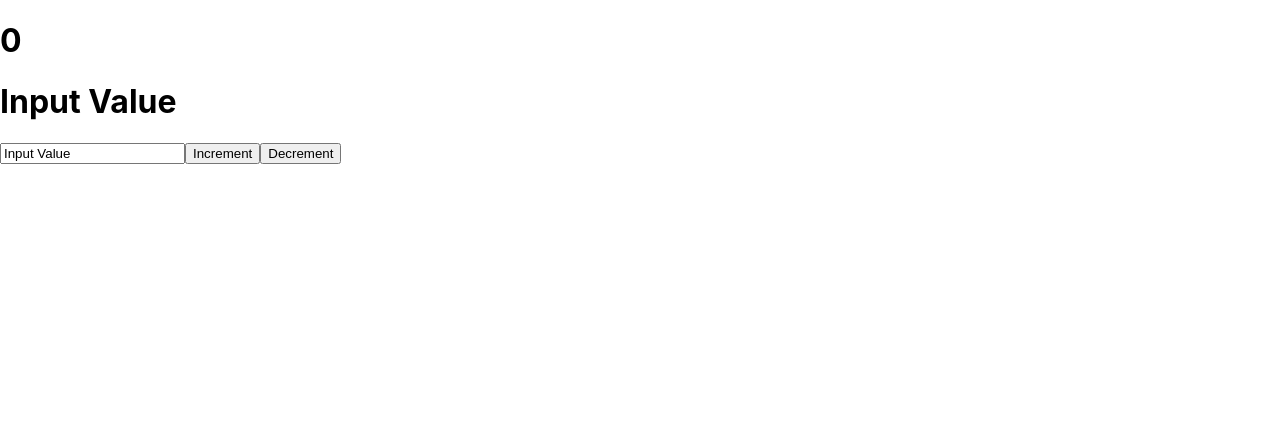
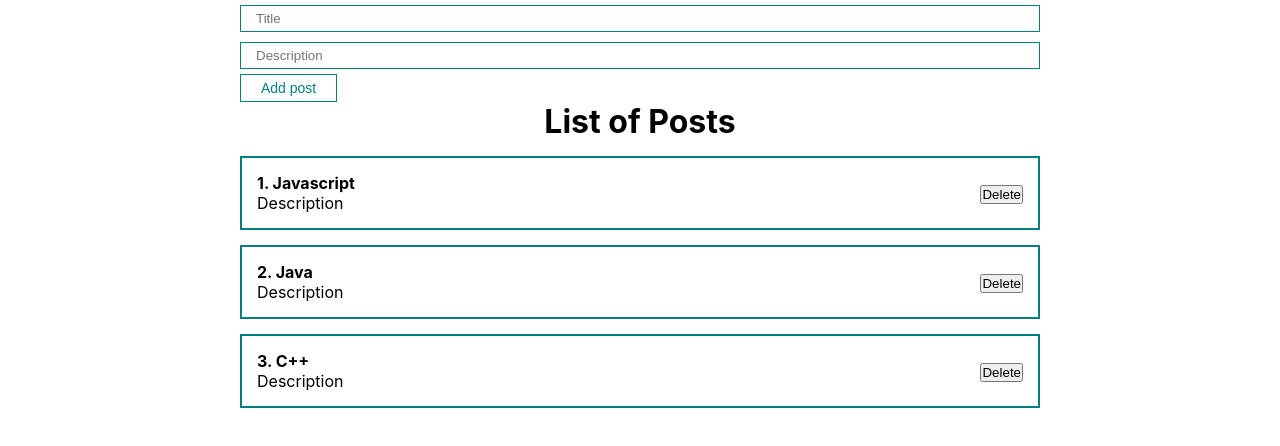
Before and after one commit to DaniilOleghovich/reactive-studying, a React (Create React App) app: page / in a window 1280 px wide. Shown: the top 446 px of the page. Built offline with nearby package versions, Linux system fonts and the light colour scheme.

Commit message:
Added postList, postItem, input, button components. Used useState and useRef hooks. Added styles to the components using modules

```diff
--- a/src/App.js
+++ b/src/App.js
@@ -1,29 +1,58 @@
 import React, {useState} from "react";
+import './styles/app.css';
+import PostList from "./components/PostList";
+import MyButton from "./components/UI/button/MyButton";
+import MyInput from "./components/UI/input/MyInput";
 
 function App() {
 
-  const [likes, setLikes] = useState(0);
-  const [value, setValue] = useState('Input Value');
+    const [posts, setPosts] = useState([
+        {id: 1, title: 'Javascript', body: 'Description'},
+        {id: 2, title: 'Java', body: 'Description'},
+        {id: 3, title: 'C++', body: 'Description'}
+    ])
 
-  function increment() {
-    setLikes(likes + 1);
-  }
+    const [title, setTitle] = useState('');
+    const [body, setBody] = useState('');
 
-  function decrement() {
-    setLikes(likes - 1);
-  }
+    // Using this hook we can directly get access to the element from DOM.
+    // This hook must be passed to the attribute "ref" inside the element to be accessed
+    // const bodyInputRef = useRef();
+
+    const addNewPost = (e) => {
+        e.preventDefault();
+        const newPost = {
+            id: Date.now(),
+            title,
+            body
+        }
+        setPosts([...posts, newPost]);
+        //?????
+        setTitle(' ');
+        setBody(' ');
+    }
 
   return (
     <div className="App">
-      <h1>{likes}</h1>
-      <h1>{value}</h1>
-      <input
-          type="text"
-          value={value}
-          onChange={event => setValue(event.target.value)}
-      />
-      <button onClick={increment}>Increment</button>
-      <button onClick={decrement}>Decrement</button>
+        <form>
+
+            <MyInput
+                type="text"
+                placeholder="Title"
+                onChange={event => setTitle(event.target.value)}/>
+            <MyInput
+                type="text"
+                placeholder="Description"
+                onChange={event => setBody(event.target.value)}/>
+
+            {/*Unruled element - НЕУПРАВЛЯЕМЫЙ*/}
+            {/*<MyInput*/}
+            {/*    ref={bodyInputRef}*/}
+            {/*    type="text"*/}
+            {/*    placeholder="Description"/>*/}
+            <MyButton onClick={addNewPost}>Add post</MyButton>
+        </form>
+        <PostList posts={posts}/>
     </div >
   );
 }
--- /dev/null
+++ b/src/components/PostItem.jsx
@@ -0,0 +1,21 @@
+import React from 'react';
+
+const PostItem = (props) => {
+    return (
+        <div className="post">
+            <div className="post__content">
+                <strong>
+                    {props.number}. {props.post.title}
+                </strong>
+                <div>
+                    {props.post.body}
+                </div>
+            </div>
+            <div className="post__btns">
+                <button>Delete</button>
+            </div>
+        </div>
+    );
+};
+
+export default PostItem;
--- /dev/null
+++ b/src/components/PostList.jsx
@@ -0,0 +1,18 @@
+import React from 'react';
+import PostItem from "./PostItem";
+
+const PostList = ({posts}) => {
+    return (
+        <div>
+            <h1 style={{textAlign: 'center'}}>
+                List of Posts
+            </h1>
+
+            {posts.map((post, index) =>
+                <PostItem number={index + 1} post={post} key={post.id}/>
+            )}
+        </div>
+    );
+};
+
+export default PostList;
--- /dev/null
+++ b/src/components/UI/button/MyButton.jsx
@@ -0,0 +1,12 @@
+import React from 'react';
+import classes from './MyButton.module.css';
+
+const MyButton = ({children, ...props}) => {
+    return (
+        <button {...props} className={classes.myBtn}>
+            {children}
+        </button>
+    );
+};
+
+export default MyButton;
--- /dev/null
+++ b/src/components/UI/button/MyButton.module.css
@@ -0,0 +1,8 @@
+.myBtn {
+    padding: 5px 20px;
+    color: teal;
+    font-size: 14px;
+    background: transparent;
+    border: 1px solid teal;
+    cursor: pointer;
+}
--- /dev/null
+++ b/src/components/UI/input/MyInput.jsx
@@ -0,0 +1,11 @@
+import React from 'react';
+import classes from './MyInput.module.css'
+
+//const MyInput = React.forwardRef(props, ref)... This is to tell React when we needed to pass reference
+const MyInput = (props) => {
+    return (
+        <input className={classes.myInput} {...props}/>
+    );
+};
+
+export default MyInput;
--- /dev/null
+++ b/src/components/UI/input/MyInput.module.css
@@ -0,0 +1,6 @@
+.myInput {
+    width: 100%;
+    padding: 5px 15px;
+    margin: 5px 0;
+    border: 1px solid teal;
+}
--- /dev/null
+++ b/src/styles/app.css
@@ -0,0 +1,23 @@
+* {
+    margin: 0;
+    padding: 0;
+    box-sizing: border-box;
+}
+
+#root {
+    display: flex;
+    justify-content: center;
+}
+
+.App {
+    width: 800px;
+}
+
+.post {
+    display: flex;
+    padding: 15px;
+    border: 2px solid teal;
+    margin-top: 15px;
+    justify-content: space-between;
+    align-items: center;
+}
```
Also changed, not shown: src/components/ClassCounter.jsx (added, +35 -0 lines), src/components/Counter.jsx (added, +24 -0 lines).
